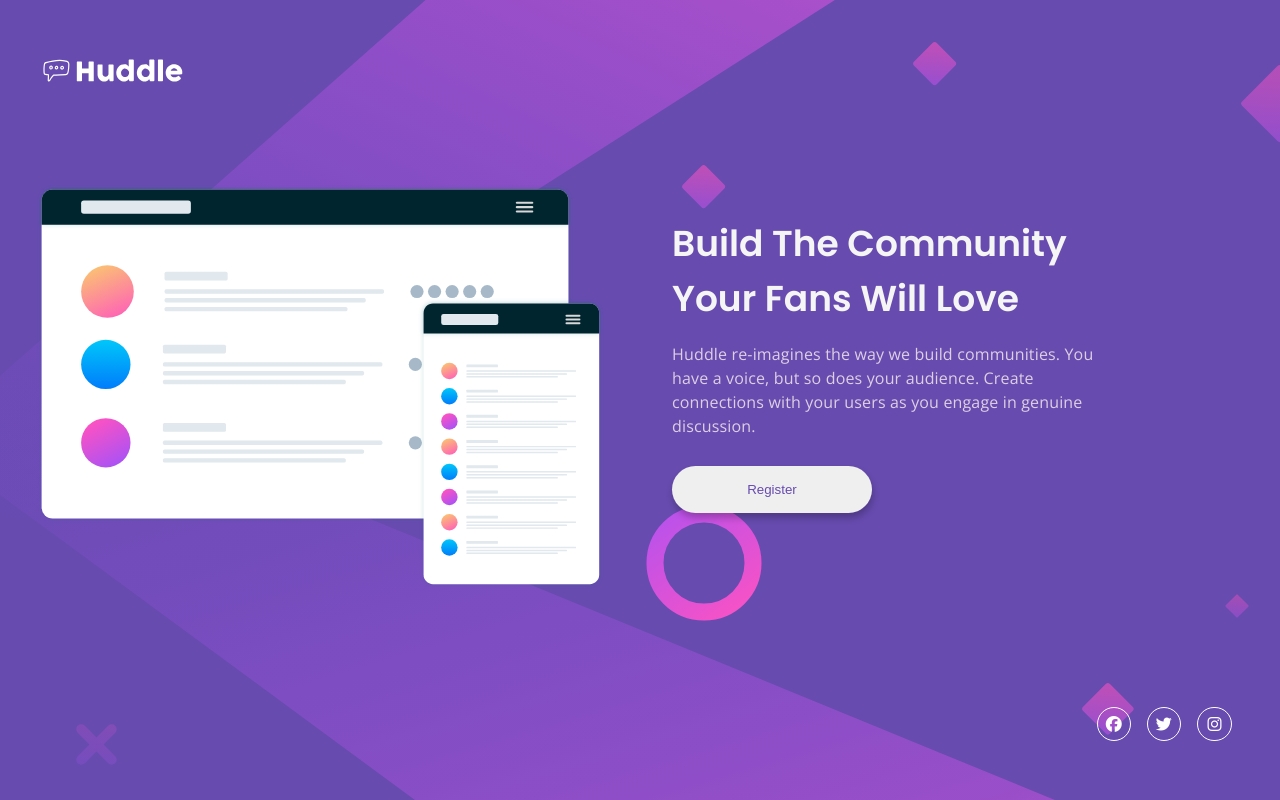
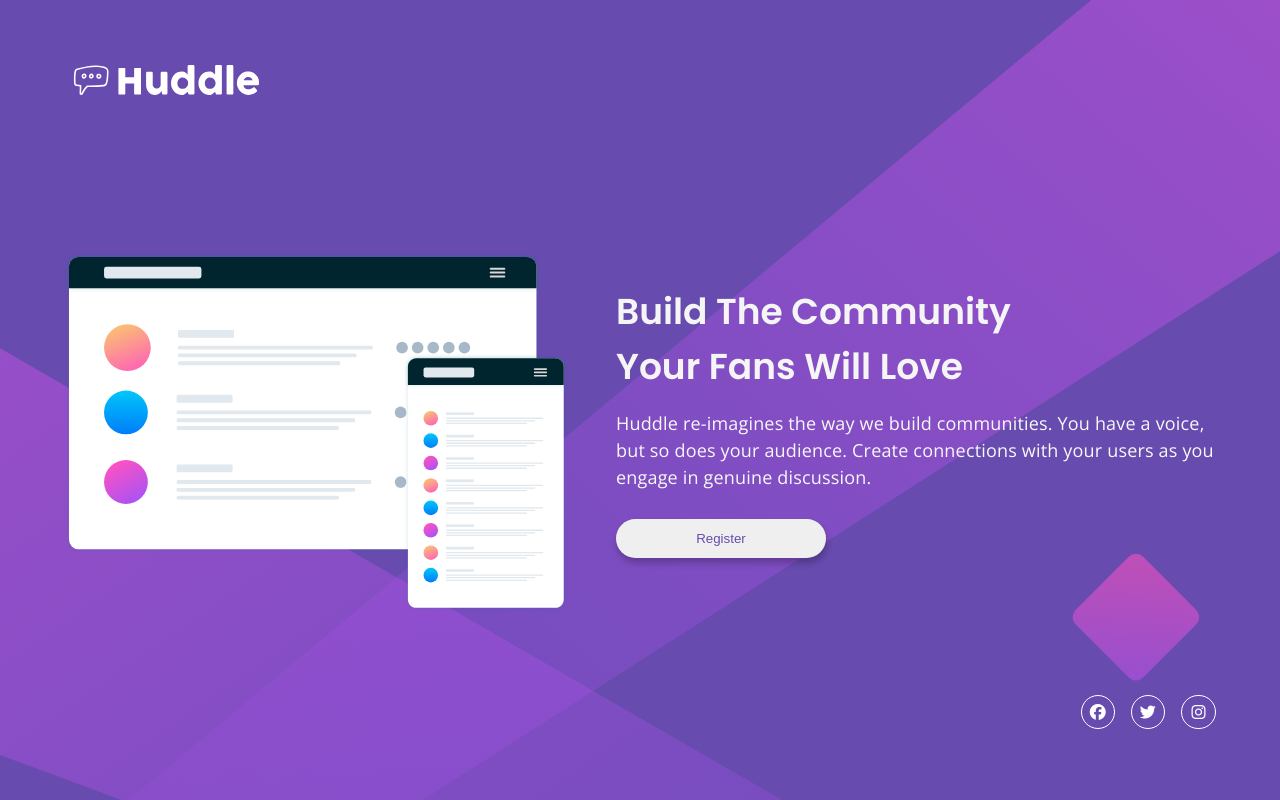
Before and after one commit to cjay44/FEM---Huddle-Landing-Page, a plain HTML site: page index.html in a window 1280 px wide. Drawn offline with nearby package versions, Linux system fonts and the light colour scheme.

Commit message:
updated version, using flexbox

```diff
--- a/index.html
+++ b/index.html
@@ -19,7 +19,7 @@
     <header>
       <img class="logo" src="images/logo.svg" alt="Huddle - Logo">
     </header>
-    <section class="grid-container">
+      <section class="flex-container">
         <div class="section-1">
           <img class="mock" src="images/illustration-mockups.svg" alt="illustration-mockups">
         </div>
--- a/style.css
+++ b/style.css
@@ -7,9 +7,14 @@
     --pri-clr-vi: hsl(257, 40%, 49%);
     --pri-clr-mag: hsl(300, 69%, 71%);
     --pri-clr-heading: rgb(245, 245, 245);
-    --pri-clr-body: rgb(222, 207, 227);
+    --pri-clr-body: rgb(248, 248, 248);
+
 
     --fs-500: 1rem;
+    --fs-550:1.125rem;
+    --fs-600: 1.25rem;
+    --fs-700: 1.5rem;
+    --fs-800: 1.75rem;
     --fs-900: 2.25rem;
 
     --ff-headings: 'Poppins', sans-serif;
@@ -35,49 +40,49 @@
 
  .container {
    max-width: 1440px;
-   padding-block: 1rem;
+   padding-block: 1.25rem;
+   padding-inline: 2rem;
    height: 100vh;
-   display: grid;
+   display: flex;
+   flex-direction: column;
+   justify-content: space-around;
    margin-inline: auto;
    }
 
-.grid-container {
-   display: grid;
-   grid-template-columns: repeat(auto-fit, minmax(350px, 1fr));
-   justify-content: center;
+.flex-container {
+   max-width: 100%;
 }
 
  header {
    max-width: 100%;
-   padding: 2.25rem;
+   margin-top: -1rem;
  }
 
  .logo {
-   max-width: 150px;
+   max-width: 200px;
 }
 
  .mock {
    max-width: 100%;
    height: auto;
+
  }
 
 .section-1 {
-   padding-inline: 2.25rem;
-   padding-block-end: 1rem;
+   max-width: 750px;
 }
 
 
 .section-2{
   display: flex;
   flex-direction: column;
-  max-width: 500px;
-  padding: 2rem;
+  max-width: 600px;
 }
 
-.section-2 h1 {
+h1 {
    font-family: var(--ff-headings);
    font-weight: var(--fw-600);
-   font-size: var(--fs-900);
+   font-size: var(--fs-800);
    color: var(--pri-clr-heading);
    max-width: 18ch;
    padding-block-end: 1rem;
@@ -89,10 +94,30 @@
     font-weight: var(--fw-400);
     line-height: 1.5em;
     color: var(--pri-clr-body);
-    max-width: 475px;
+    max-width: 100%;
     letter-spacing: 0.01em;
     padding-block-end: 1.75rem;
  }
+
+ button {
+   width: 210px;
+   padding: 0.75rem;
+   border-radius: 30px;
+   border: none;
+   color: var(--pri-clr-vi);
+   box-shadow: 1px 5px 7px rgba(0, 0, 0, 0.234);
+   cursor: pointer;
+}
+
+button:hover {
+  width: 210px;
+  padding: 0.75rem;
+  border-radius: 30px;
+  border: none;
+  color: white;
+  background-color: var(--pri-clr-mag);
+  box-shadow: 1px 5px 7px rgba(0, 0, 0, 0.234);
+}
 
 
  footer {
@@ -101,8 +126,6 @@
    justify-content: center;
    gap: 1rem;
    align-items: center;
-   padding-block: 1rem;
-   padding-inline: 3rem;
  }
 
 
@@ -120,33 +143,68 @@
 
  i:hover {
    color: var(--pri-clr-mag);
+   border-color: var(--pri-clr-mag);
    cursor: pointer;
-   background-color: rgba(255, 255, 255, 0.461);
+
  }
 
- button {
-    width: 200px;
-    padding: 1rem;
-    border-radius: 30px;
-    border: none;
-    color: var(--pri-clr-vi);
-    box-shadow: 1px 5px 7px rgba(0, 0, 0, 0.234);
-    cursor: pointer;
+
+
+
+
+  /* DESKTOP VERSION */
+
+ @media all and (min-width: 1200px ) {
+   .container {
+      flex-direction: column;
+      padding-inline: 4rem;
+      padding-block: 2rem;
+      justify-content: space-around;
+   }
+
+   .flex-container {
+      display: flex;
+      flex-direction: row;
+      gap: 3rem;
+   }
+
+   footer {
+      justify-content: flex-end;
+   }
+
+   p {
+      font-size: var(--fs-550);
+   }
+
+   h1 {
+      font-size: var(--fs-900);
+   }
+
+   .section-1 {
+      /* margin-inline-start: 5rem; */
+      margin-block-start: 4rem;
+      max-width: 70%;
+      flex-grow: 1;
+   }
+
+   .section-2 {
+      margin-block-start: 6rem;
+      max-width: auto;
+
+   }
  }
 
- button:hover {
-   width: 200px;
-   padding: 1rem;
-   border-radius: 30px;
-   border: none;
-   color: white;
-   background-color: var(--pri-clr-mag);
-   box-shadow: 1px 5px 7px rgba(0, 0, 0, 0.234);
-}
+ @Media all and (max-width: 1200px) {
 
- @media all and (max-width: 900px){
-   .grid-container {
-      grid-template-columns: repeat(auto-fit, minmax(400px, 1fr));
+   header {
+      padding-block-start: 3rem;
+   }
+
+   .flex-container {
+      display: flex;
+      flex-direction: column;
+      justify-content: center;
+      align-items: center;
    }
 
    .section-2 {
@@ -155,31 +213,6 @@
       margin-inline: auto;
    }
 
-   body {
-      height: 100%;
-   }
- }
-
- @media all and (max-width: 400px){
-   .grid-container {
-      grid-template-columns: repeat(auto-fit, minmax(250px, 1fr));
-   }
-
-   h1 {
-      font-size: var(--fs-500);
-   }
- }
-
-@media all and (min-width:800px){
-   .section-2 {
-     align-content: left;
-   }
-
-   footer {
-      justify-content: flex-end;
-   }
-
-}
 
  @media all and (min-width: 400px){
    body {
@@ -189,3 +222,5 @@
        min-height: 100vh;
     }
 }
+
+ }
```
Lines whose indentation alone changed are shown as unchanged.
